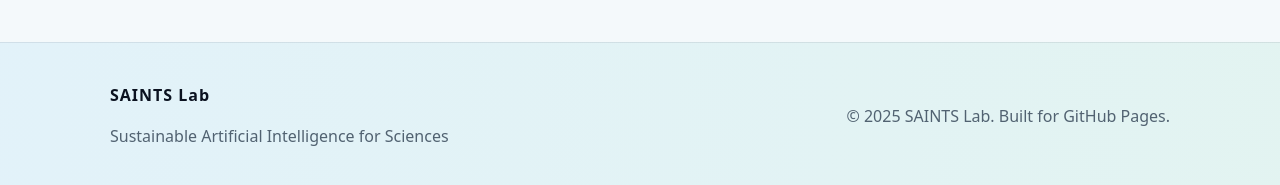
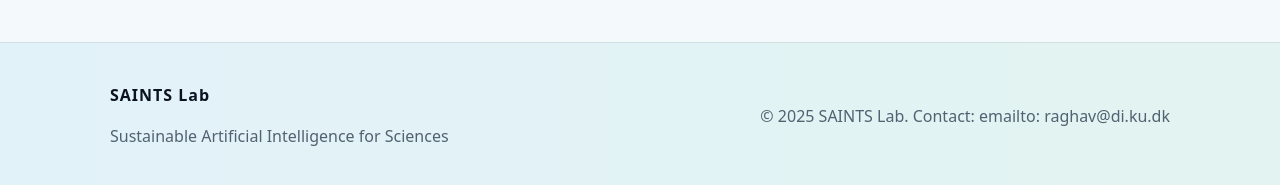
Before and after one commit to saintslab/saintslab.github.io, a Jekyll site: the page built from index.html, in a window 1280 px wide and 900 px high, scrolled down 1414 px. Shown: the part 710-895 px from the top of the window. Built offline with Jekyll 4.4.1, drawn with Linux system fonts in a browser that asks for light colours.

Commit message:
Update contact

```diff
--- a/_includes/footer.html
+++ b/_includes/footer.html
@@ -5,7 +5,7 @@
       <p class="muted">Sustainable Artificial Intelligence for Sciences</p>
     </div>
     <div class="right">
-      <p class="muted">© <span id="year"></span> {{ site.title }}. Built for GitHub Pages.</p>
+      <p class="muted">© <span id="year"></span> {{ site.title }}. Contact: emailto: raghav@di.ku.dk</p>
     </div>
   </div>
 </footer>
```
